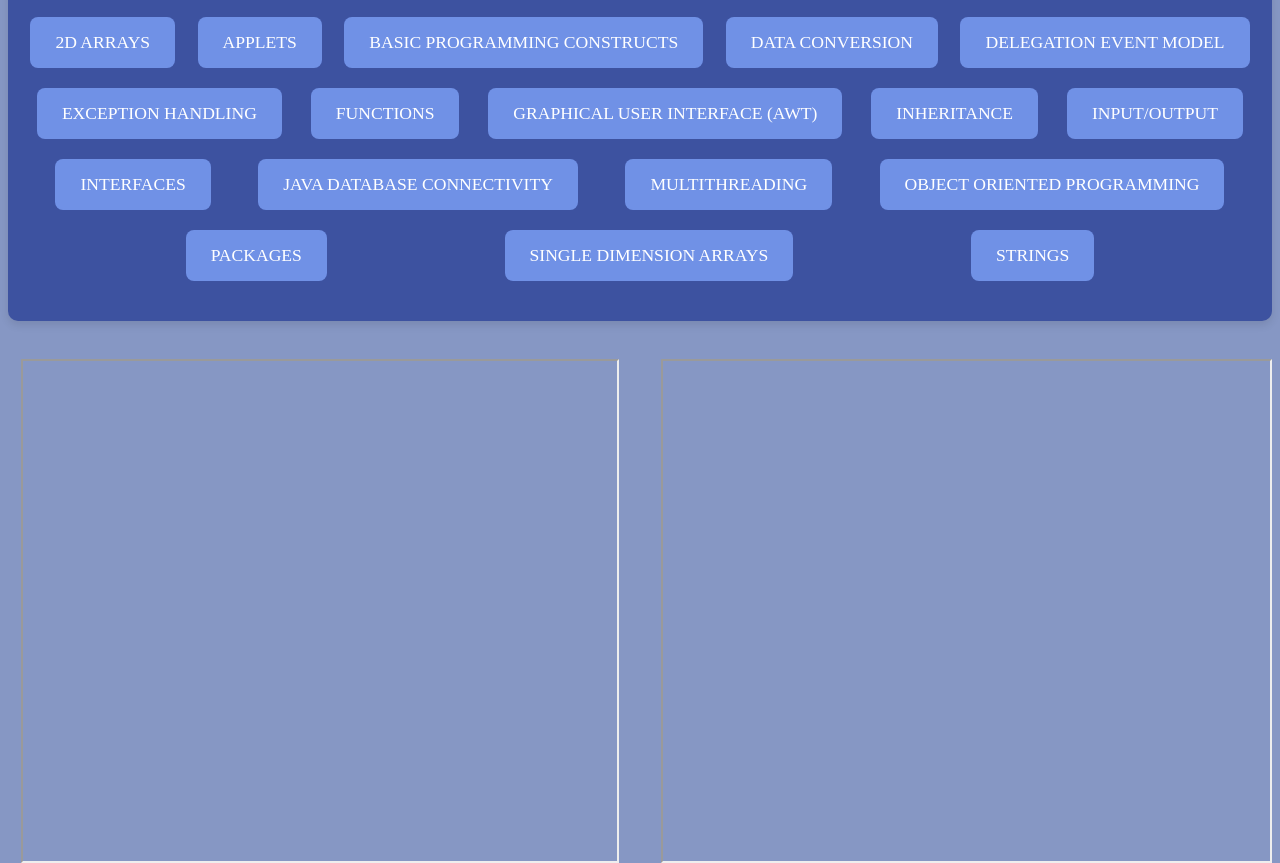
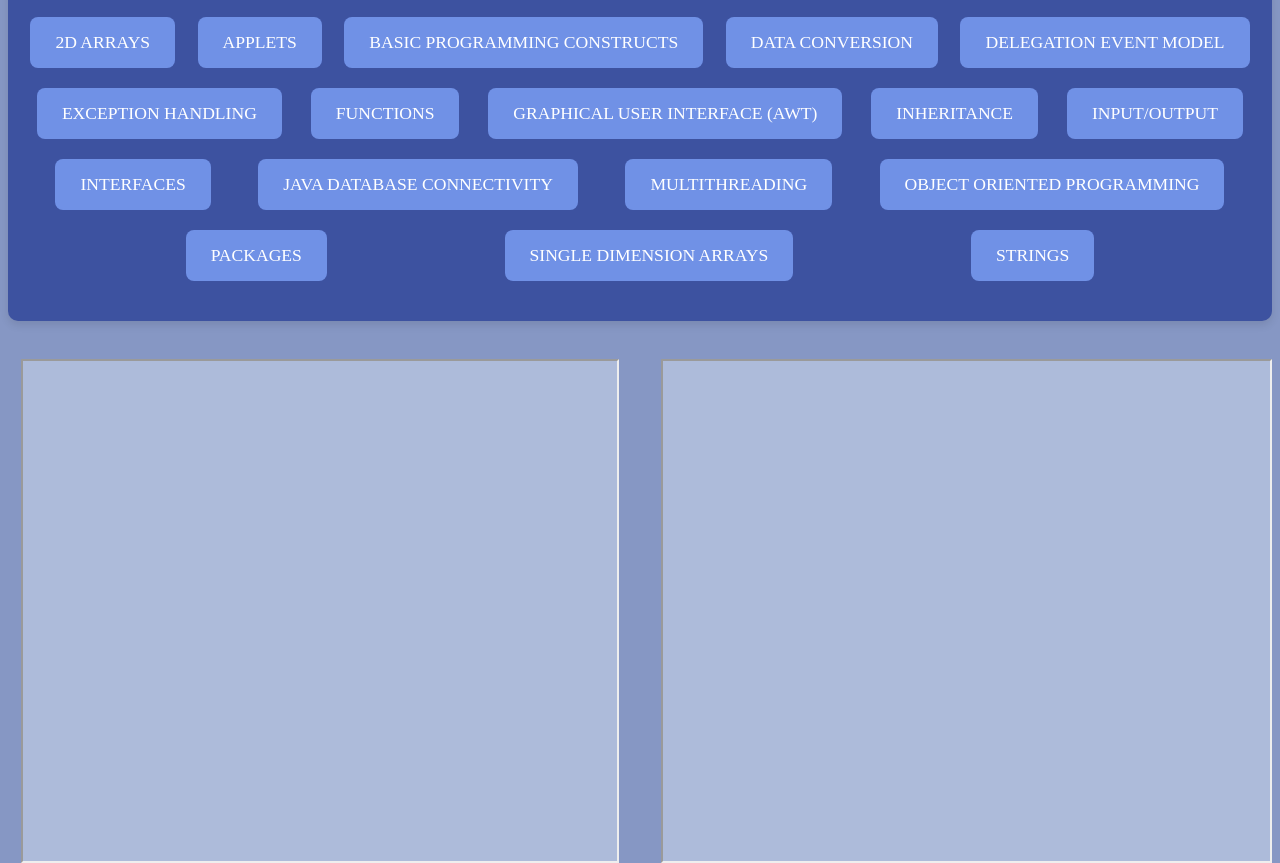
Before and after one commit to anjalibibra/javalanguage, a plain HTML site: page index.html in a window 1280 px wide. Shown: the part 120-983 px from the top of the page. Drawn offline with Linux system fonts and the light colour scheme.

Commit message:
Update index.html

```diff
--- a/index.html
+++ b/index.html
@@ -102,10 +102,10 @@
 
         <!-- Iframes -->
         <div class="box" style="margin: 3%; margin-left: 1%; margin-right: 1%; background-color: #555;">
-            <iframe class="iframe-left" name="left" frameborder="1" style="float:left; height:500px; width: 48%; background-color: #8697C4;"></iframe>
+            <iframe class="iframe-left" name="left" frameborder="1" style="float:left; height:500px; width: 48%; background-color: #ADBBDA;"></iframe>
         </div>
         <div>
-            <iframe class="iframe-right" name="right" frameborder="1" style="float:right; height: 500px; width: 48%; background-color: #8697C4;"></iframe>
+            <iframe class="iframe-right" name="right" frameborder="1" style="float:right; height: 500px; width: 48%; background-color: #ADBBDA;"></iframe>
         </div>
 
     </main>
```
